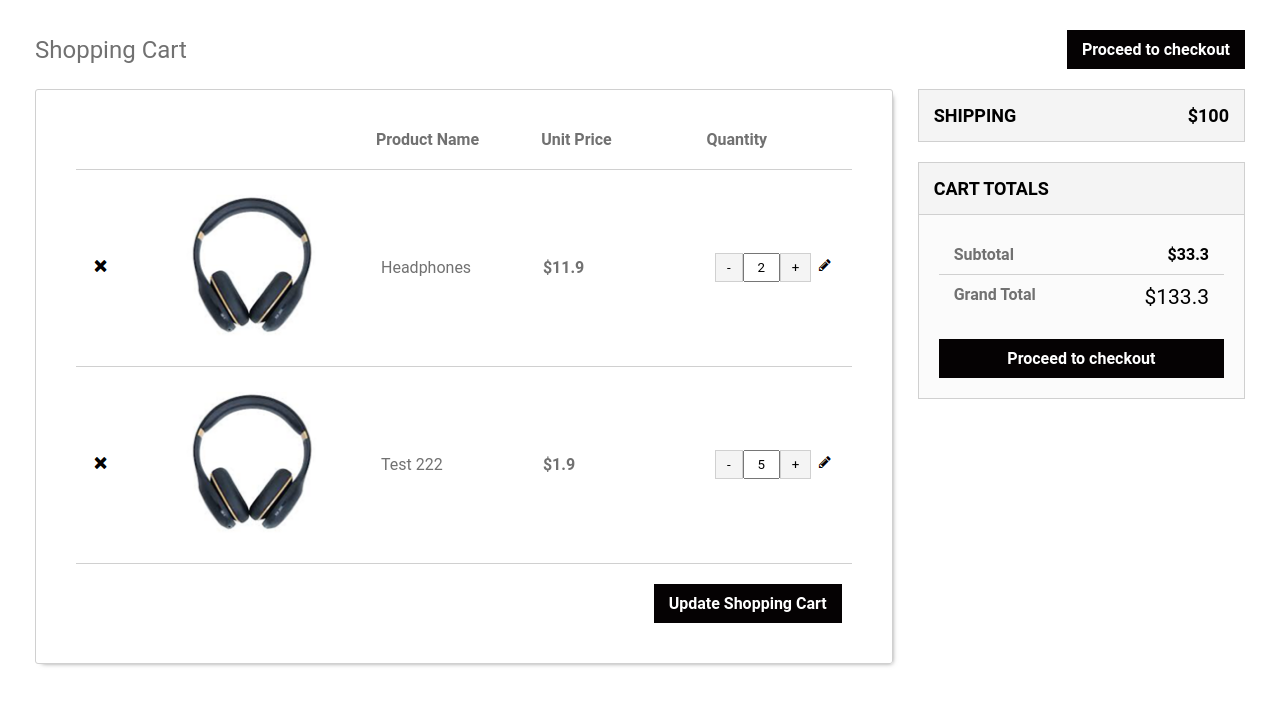
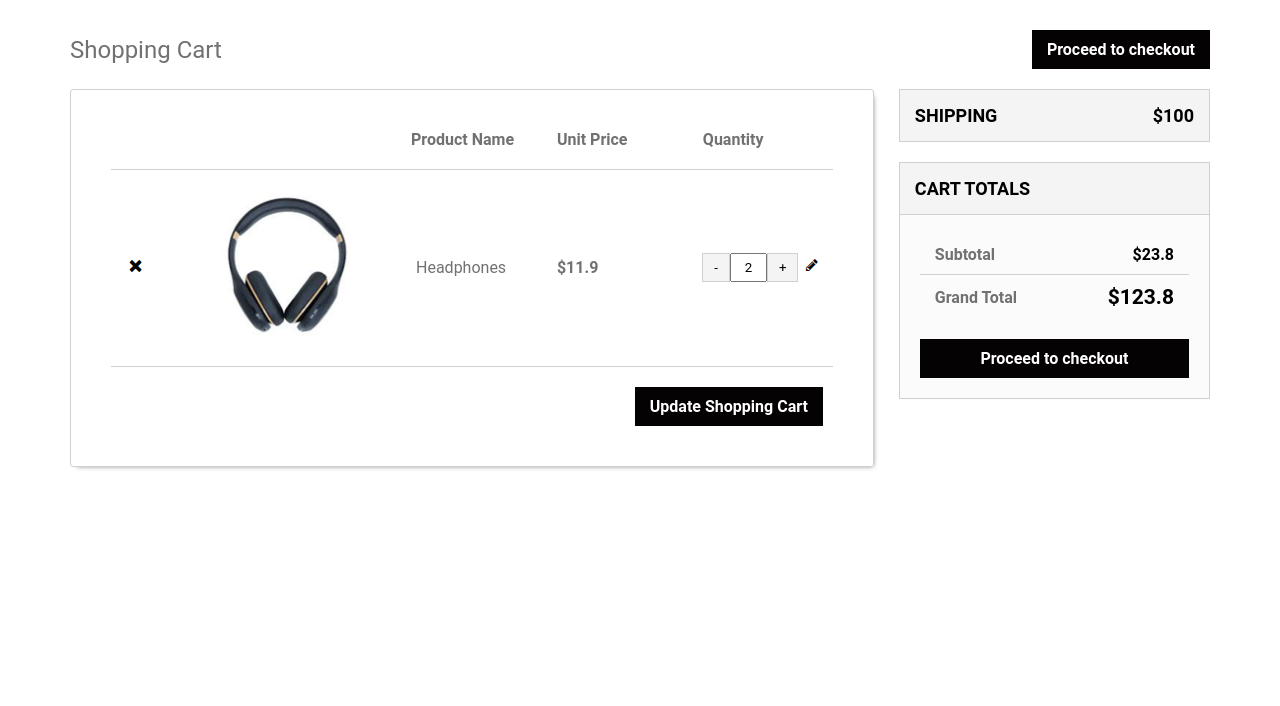
Before and after one commit to Michalk001/CodeConcept_Test, a React (Create React App) app: page / in a window 1280 px wide. Shown: the top 706 px of the page. Built offline with nearby package versions, Linux system fonts and the light colour scheme.

Commit message:
get shopping cart from external

```diff
--- /dev/null
+++ b/public/data/cart_products.json
@@ -0,0 +1,6 @@
+[
+  {
+    "productId":1,
+    "quantity":2
+  }
+]
--- /dev/null
+++ b/public/data/products.json
@@ -0,0 +1,8 @@
+[
+  {
+    "id":1,
+    "name":"Headphones",
+    "image":"headphones.png",
+    "price":11.90
+  }
+]
--- a/src/App.module.scss
+++ b/src/App.module.scss
@@ -2,7 +2,7 @@
   margin: 20px auto;
   padding: 0 20px;
   box-sizing: border-box;
-  max-width: 1250px;
+  max-width: 1180px;
   @media (max-width: 425px) {
     padding: 0 5px;
   }
--- a/src/components/pages/ShoppingCart.tsx
+++ b/src/components/pages/ShoppingCart.tsx
@@ -10,7 +10,7 @@ export const ShoppingCart = () =>{
     const context = useContext(ShoppingContext) as ShoppingCartContextType;
     const {isCheckout,checkout,productCarts} = context;
 
-    if(productCarts.length === 0)
+    if(productCarts.length === 0 && !isCheckout)
         return (
             <div className={styles.message}> There are no more items in your cart</div>
         )
--- a/src/components/shopping-cart/Cart.tsx
+++ b/src/components/shopping-cart/Cart.tsx
@@ -2,6 +2,8 @@ import React, {FC, useContext} from "react";
 import styles from "./CartList.module.scss";
 import {IProductCart, ShoppingCartContextType} from "./types";
 import {ShoppingContext} from "./ShoppingContext";
+import config from "../../config.json"
+
 
 interface IProps {
     cart:IProductCart
@@ -13,8 +15,8 @@ export const Cart:FC<IProps> = (props) =>{
 
     return(
         <div className={styles.gridItem}>
-            <div className={styles.remove}><img onClick={() => removeProduct(id)} src={`${window.location.origin }/images/x-img.png`} alt={"remove"}/></div>
-            <div className={styles.imageItem}><img src={`${window.location.origin }/images/${image}`} alt={"headphones"}/></div>
+            <div className={styles.remove}><img onClick={() => removeProduct(id)} src={`${config.API_URL_IMAGE}/images/x-img.png`} alt={"remove"}/></div>
+            <div className={styles.imageItem}><img src={`${config.API_URL_IMAGE}/images/${image}`} alt={"headphones"}/></div>
             <div className={styles.nameItem}>{name}</div>
             <div className={styles.priceItem}>${price}</div>
             <div className={styles.quantityItem}>
@@ -24,7 +26,7 @@ export const Cart:FC<IProps> = (props) =>{
                     <button className={styles.quantityButton} onClick={() => incQuantity(id)}>+</button>
                 </div>
                 <div className={styles.quantityUpdate}>
-                    <img onClick={updatePrice} src={`${window.location.origin }/images/edit-img.png`} alt={"edit"}/>
+                    <img onClick={updatePrice} src={`${config.API_URL_IMAGE}/images/edit-img.png`} alt={"edit"}/>
                 </div>
             </div>
         </div>
--- a/src/components/shopping-cart/ShoppingContext.tsx
+++ b/src/components/shopping-cart/ShoppingContext.tsx
@@ -1,5 +1,6 @@
 import React, {ChangeEvent, createContext, FC, ReactNode, useEffect, useState} from "react";
-import {IProductCart,ShoppingCartContextType} from "./types";
+import {IProduct, IProduct_Cart, IProductCart, ShoppingCartContextType} from "./types";
+import config from "../../config.json";
 export const ShoppingContext = createContext<ShoppingCartContextType|null>(null);
 
 export const ShoppingCartProvider:FC<{children:ReactNode}> = (props) =>{
@@ -7,37 +8,60 @@ export const ShoppingCartProvider:FC<{children:ReactNode}> = (props) =>{
     const defaultShippingPrice = 23.80;
     const freeShippingMinPrice = 100;
 
-    const [productCarts, setProductCarts]= useState<IProductCart[]>([
-        {
-            id:1,
-            name:"Headphones",
-            image:"headphones.png",
-            price:11.90,
-            quantity: 2
-        },
-        {
-            id:2,
-            name:"Test 222",
-            image:"headphones.png",
-            price:1.90,
-            quantity: 5
-        }
-    ])
+    const [productCarts, setProductCarts]= useState<IProductCart[]>([])
 
     const [totalPrice, setTotalPrice] = useState(0);
     const [shippingPrice, setShippingPrice] = useState(defaultShippingPrice);
     const [isCheckout, setIsCheckout] = useState(false)
 
+    const [productList, setProductList] = useState<IProduct[]>([])
+
+    const addProductToCart =  (id:number, quantity?:number) =>{
+        const isInShoppingCart = productCarts.find(product => product.id === id)
+        if(isInShoppingCart) {
+            addQuantity(id,quantity ? quantity : 1)
+            return
+        }
+        const productCart =  productList.find(product => product.id === id)
+        if(!productCart)
+            return
+        setProductCarts(prevState => ([...prevState,{
+            id:productCart.id,
+            quantity: quantity && quantity > 0 ? quantity : 1,
+            price: productCart.price,
+            image: productCart.image,
+            name: productCart.name
+        }]))
+    }
+
+    const getProductList = async () =>{
+        const res = await  fetch(`${config.API_URL}/data/products.json`)
+        const products = await res.json();
+        setProductList(products);
+    }
+
+    const getProductCarts = async () =>{
+        const res = await  fetch(`${config.API_URL}/data/cart_products.json`)
+        const carts = ( await res.json()) as IProduct_Cart[];
+        if(productList.length != 0)
+        {
+            carts.forEach(cart =>{
+                addProductToCart(cart.productId,cart.quantity)
+            })
+        }
+    }
+
     const subQuantity = (id:number) => {
         productCarts.filter((product) => {
             if (product.id === id) {
-                if(product.quantity > 0) {
+                if(product.quantity > 1) {
                     --product.quantity;
                     setProductCarts([...productCarts]);
                 }
             }
         });
     }
+
     const incQuantity = (id:number) => {
         productCarts.filter((product) => {
             if (product.id === id) {
@@ -46,12 +70,21 @@ export const ShoppingCartProvider:FC<{children:ReactNode}> = (props) =>{
             }
         });
     }
+    const addQuantity = (id:number,quantity:number) =>{
+        productCarts.filter((product) => {
+            if (product.id === id) {
+                product.quantity += quantity
+                product.quantity = product.quantity > 0 ? product.quantity : 1
+                setProductCarts([...productCarts]);
+            }
+        });
+    }
     const setQuantity = (e: ChangeEvent<HTMLInputElement>,id:number) =>{
         const quantity = e.target.value;
-        if(parseInt(quantity) || quantity === ""){
+        if(parseInt(quantity) || quantity === "" || quantity[0] === "0"){
             productCarts.filter((product) => {
                 if (product.id === id) {
-                    product.quantity = quantity ? parseInt(quantity) : 0;
+                    product.quantity = quantity && quantity !== "0" ? parseInt(quantity) : 1;
                     setProductCarts([...productCarts]);
                 }
             });
@@ -84,6 +117,18 @@ export const ShoppingCartProvider:FC<{children:ReactNode}> = (props) =>{
     }
 
     useEffect(() =>{
+        (async () =>{
+            await getProductList()
+        })()
+    },[])
+
+    useEffect(() =>{
+        (async () =>{
+            await getProductCarts();
+        })()
+    },[productList])
+
+    useEffect(() =>{
         updatePrice();
     },[productCarts.length])
 
@@ -98,7 +143,8 @@ export const ShoppingCartProvider:FC<{children:ReactNode}> = (props) =>{
             updatePrice,
             removeProduct,
             checkout,
-            isCheckout
+            isCheckout,
+            addProductToCart
         }} >
             {props.children}
         </ShoppingContext.Provider>
--- a/src/components/shopping-cart/Summary.module.scss
+++ b/src/components/shopping-cart/Summary.module.scss
@@ -50,7 +50,7 @@
 }
 .grandTotal{
   @extend %section;
-
+  align-items: center;
 }
 
 .text{
@@ -61,12 +61,12 @@
 .price{
   color: black;
   font-weight: 700;
-  display: flex;
   align-items: center;
 
 }
 .priceLarge{
   font-size: 21px;
+  font-weight: 700;
 }
 .button{
   margin-top: 20px;
--- a/src/components/shopping-cart/types.tsx
+++ b/src/components/shopping-cart/types.tsx
@@ -27,5 +27,6 @@ export type ShoppingCartContextType = {
     updatePrice: () => void,
     removeProduct:(id: number) => void,
     checkout: () => void,
-    isCheckout:boolean
+    isCheckout:boolean,
+    addProductToCart: (id:number, quantity?:number) => void
 }
--- /dev/null
+++ b/src/config.json
@@ -0,0 +1,4 @@
+{
+  "API_URL": "http://localhost:8000",
+  "API_URL_IMAGE": "http://localhost:8000"
+}
```
